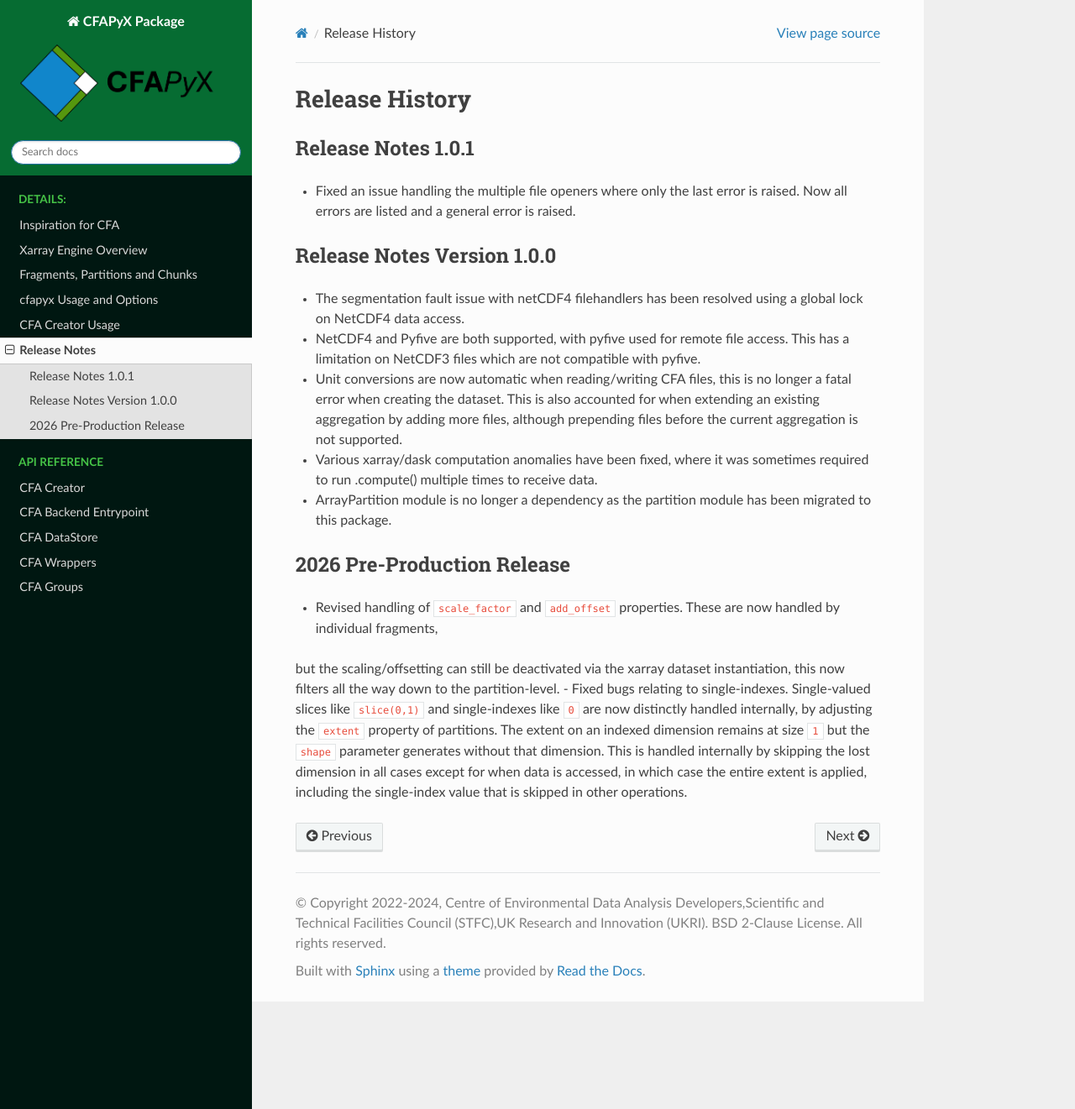
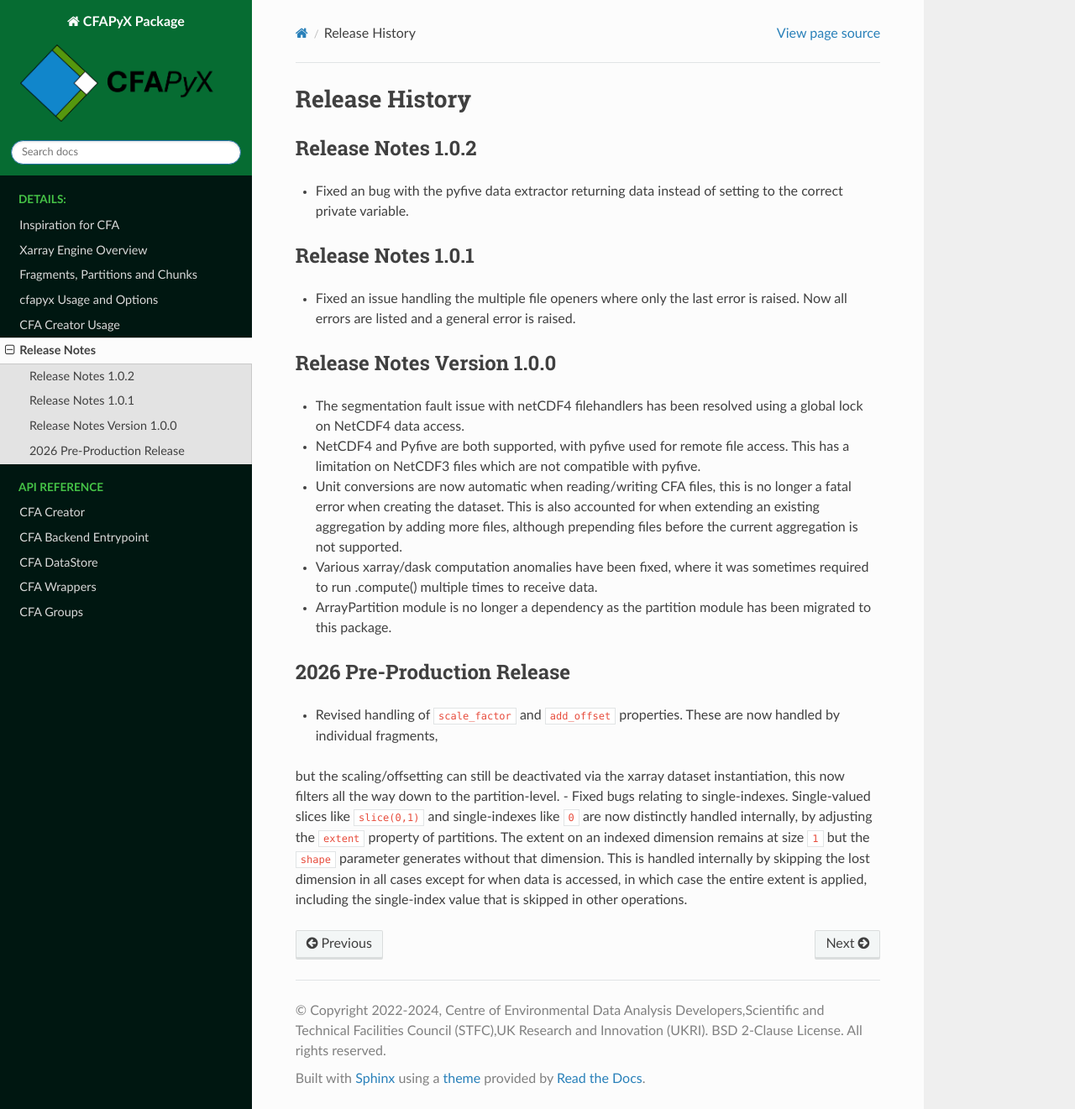
Before and after one commit to cedadev/CFAPyX, a Sphinx documentation site: the page built from docs/source/releases.rst, in a window 1280 px wide and 1321 px high. Shown: the whole window at 84% size. Built offline with Sphinx 7.4.7 and the Read the Docs theme 3.1.0, drawn with Linux system fonts in a browser that asks for light colours.

Commit message:
Minor version increment

```diff
--- a/docs/source/releases.rst
+++ b/docs/source/releases.rst
@@ -1,6 +1,10 @@
 ===============
 Release History
 ===============
+
+Release Notes 1.0.2
+-------------------
+- Fixed an bug with the pyfive data extractor returning data instead of setting to the correct private variable.
 
 Release Notes 1.0.1
 -------------------
--- a/pyproject.toml
+++ b/pyproject.toml
@@ -1,6 +1,6 @@
 [project]
 name = "cfapyx"
-version = "1.0.1"
+version = "1.0.2"
 description = "The pure-Python implementation of the CF Aggregation conventions, including the Xarray engine to enable reading CFA-netCDF files."
 authors = [
     {name = "Daniel Westwood",email = "daniel.westwood@stfc.ac.uk"}
```
